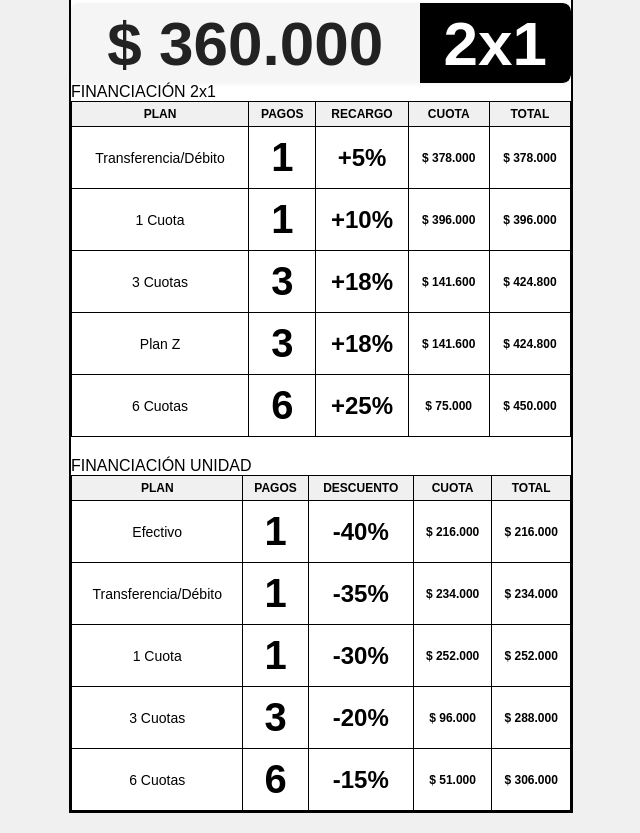
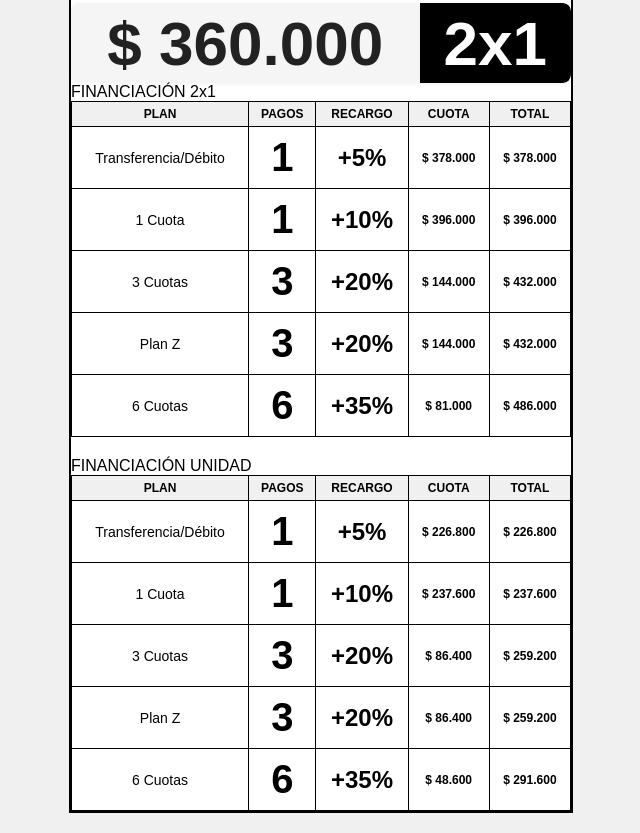
Before and after one commit to bioornal/appCartelesPrecio, a plain HTML site: page app/index.html in a window 1280 px wide. Shown: the part 698-1531 px from the top of the page, without its empty margins (319-959 px from the left). Drawn offline with Linux system fonts and the light colour scheme.

Commit message:
feat: Ajusta tasas de recargo para 3 y 6 cuotas

```diff
--- a/app/index.html
+++ b/app/index.html
@@ -365,7 +365,7 @@
                 <tr>
                     <th>PLAN</th>
                     <th>PAGOS</th>
-                    <th>DESCUENTO</th>
+                    <th>RECARGO</th>
                     <th>CUOTA</th>
                     <th>TOTAL</th>
                 </tr>
@@ -405,22 +405,22 @@
             document.getElementById('productInfo').innerHTML = productName.toUpperCase() +
                 (productCode ? '<br>' + productCode.toUpperCase() : '');
 
-            // 1. Planes para VALOR UNITARIO (con descuentos)
+            // 1. Planes para VALOR UNITARIO (con recargos sobre precio unitario)
             const unitPlans = [
-                { name: 'Efectivo', payments: 1, discount: 40, total: precioUnitario, monthly: precioUnitario },
-                { name: 'Transferencia/Débito', payments: 1, discount: 35, total: debitPrice, monthly: debitPrice },
-                { name: '1 Cuota', payments: 1, discount: 30, total: oneInstallmentPrice, monthly: oneInstallmentPrice },
-                { name: '3 Cuotas', payments: 3, discount: 20, total: threeInstallmentPrice, monthly: threeInstallmentPrice / 3 },
-                { name: '6 Cuotas', payments: 6, discount: 15, total: sixInstallmentPrice, monthly: sixInstallmentPrice / 6 }
+                { name: 'Transferencia/Débito', payments: 1, surcharge: 5, total: precioUnitario * 1.05, monthly: precioUnitario * 1.05 },
+                { name: '1 Cuota', payments: 1, surcharge: 10, total: precioUnitario * 1.10, monthly: precioUnitario * 1.10 },
+                { name: '3 Cuotas', payments: 3, surcharge: 20, total: precioUnitario * 1.20, monthly: (precioUnitario * 1.20) / 3 },
+                { name: 'Plan Z', payments: 3, surcharge: 20, total: precioUnitario * 1.20, monthly: (precioUnitario * 1.20) / 3 },
+                { name: '6 Cuotas', payments: 6, surcharge: 35, total: precioUnitario * 1.35, monthly: (precioUnitario * 1.35) / 6 }
             ];
 
             // 2. Planes para VALOR 2x1 (con recargos sobre precio de lista)
             const twoForOnePlans = [
                 { name: 'Transferencia/Débito', payments: 1, surcharge: 5, total: precioDosxUno * 1.05, monthly: precioDosxUno * 1.05 },
                 { name: '1 Cuota', payments: 1, surcharge: 10, total: precioDosxUno * 1.10, monthly: precioDosxUno * 1.10 },
-                { name: '3 Cuotas', payments: 3, surcharge: 18, total: precioDosxUno * 1.18, monthly: (precioDosxUno * 1.18) / 3 },
-                { name: 'Plan Z', payments: 3, surcharge: 18, total: precioDosxUno * 1.18, monthly: (precioDosxUno * 1.18) / 3 },
-                { name: '6 Cuotas', payments: 6, surcharge: 25, total: precioDosxUno * 1.25, monthly: (precioDosxUno * 1.25) / 6 }
+                { name: '3 Cuotas', payments: 3, surcharge: 20, total: precioDosxUno * 1.20, monthly: (precioDosxUno * 1.20) / 3 },
+                { name: 'Plan Z', payments: 3, surcharge: 20, total: precioDosxUno * 1.20, monthly: (precioDosxUno * 1.20) / 3 },
+                { name: '6 Cuotas', payments: 6, surcharge: 35, total: precioDosxUno * 1.35, monthly: (precioDosxUno * 1.35) / 6 }
             ];
 
             // Poblar tabla de VALOR UNITARIO
@@ -431,7 +431,7 @@
                 row.innerHTML = `
                     <td>${plan.name}</td>
                     <td class="installments">${plan.payments}</td>
-                    <td class="discount-cell">-${plan.discount}%</td>
+                    <td class="discount-cell">+${plan.surcharge}%</td>
                     <td class="cuota-cell">$ ${formatNumber(plan.monthly)}</td>
                     <td class="total-cell">$ ${formatNumber(plan.total)}</td>
                 `;
```
